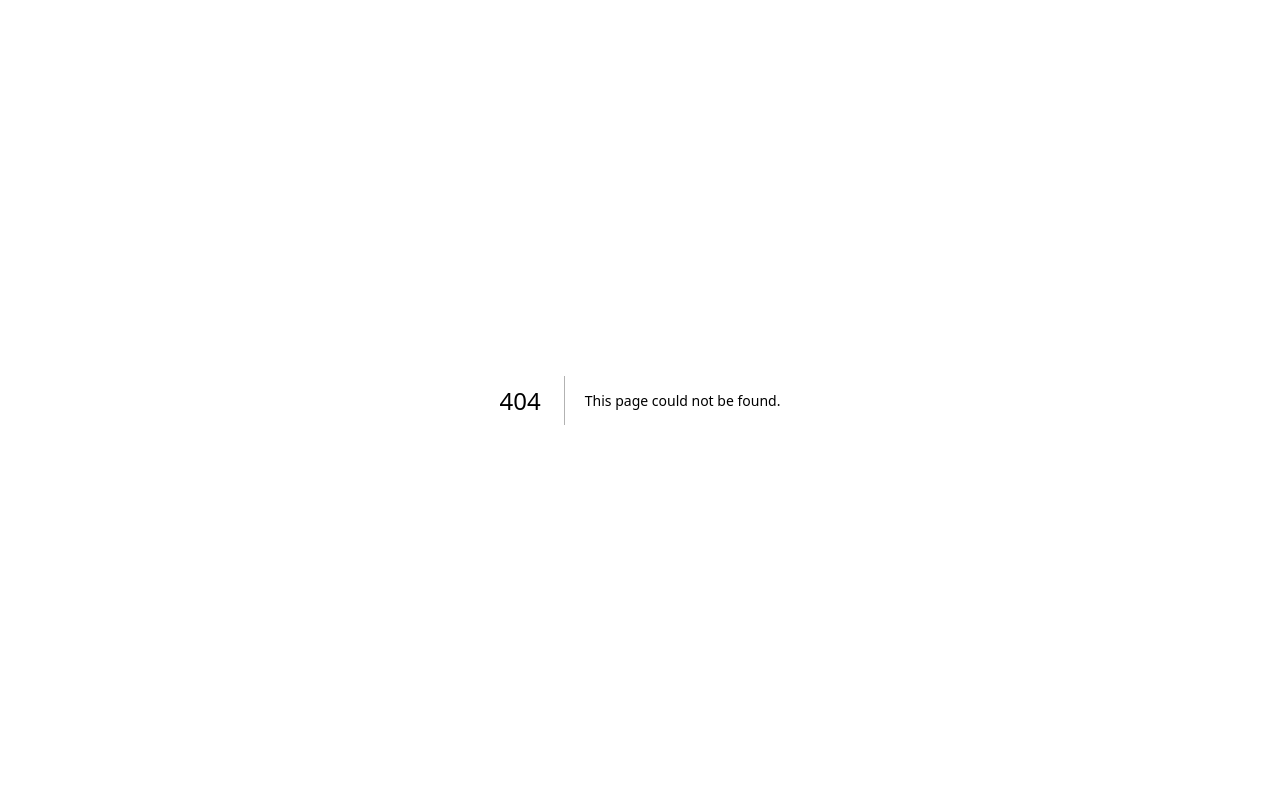
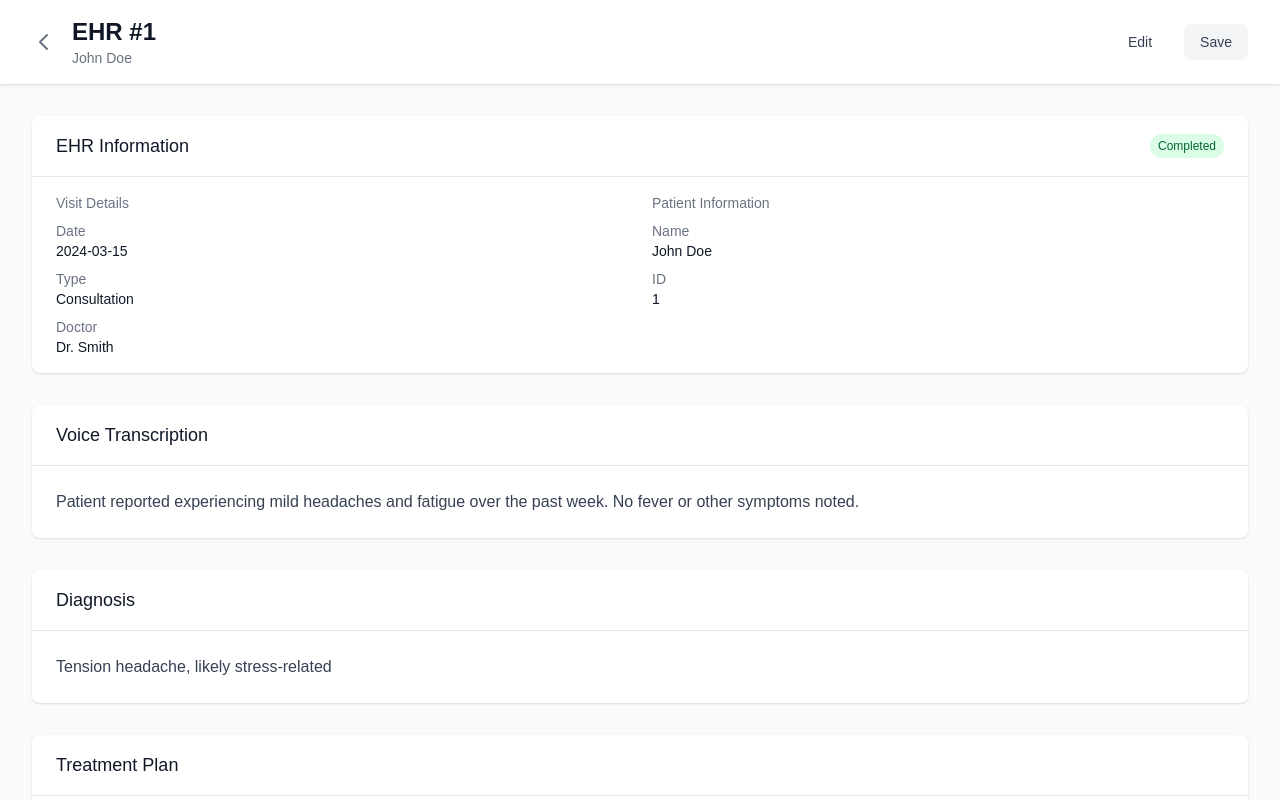
Before and after one commit to Voice-to-EHR-Tietoevry-Oamk/voice-to-ehr, a Next.js app in the folder frontend/: page /ehr/1 in a window 1280 px wide. Before the commit this address had no page. Shown: the top 800 px of the page. Built offline with nearby package versions, Linux system fonts and the light colour scheme; sample sign-in values are in the browser's storage.

Commit message:
Add EhrPage component to handle EHR page rendering with parameter resolution for ehrId.

```diff
--- /dev/null
+++ b/frontend/app/ehr/[id]/page.tsx
@@ -0,0 +1,13 @@
+import { use } from 'react';
+import EhrPageClient from './EhrPageClient';
+
+interface PageProps {
+  params: {
+    id: string;
+  };
+}
+
+export default function EhrPage({ params }: PageProps) {
+  const resolvedParams = use(Promise.resolve(params));
+  return <EhrPageClient ehrId={resolvedParams.id} />;
+}
```
